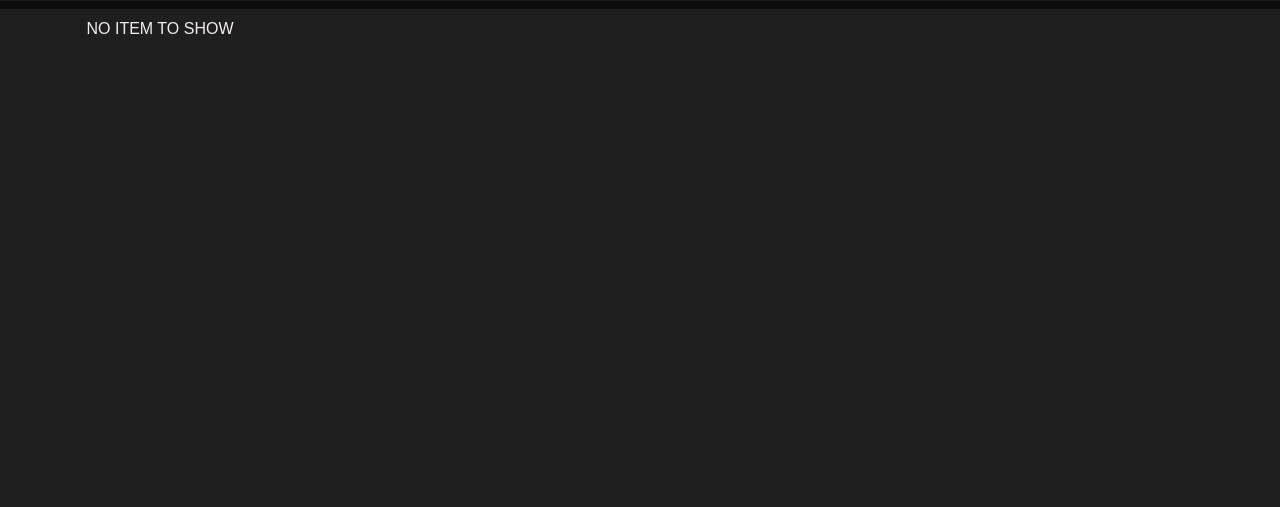
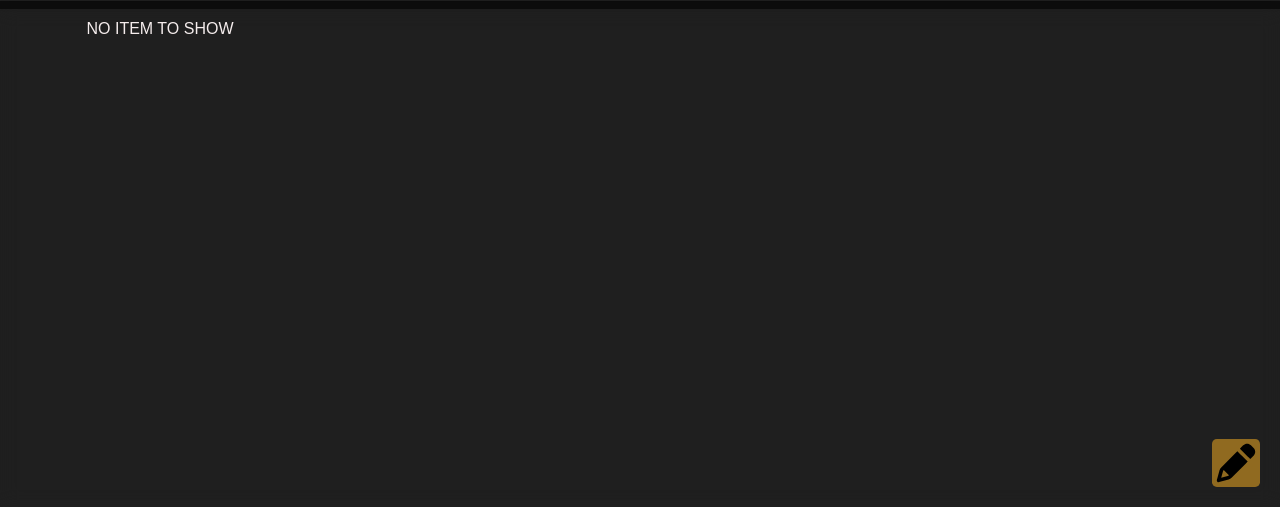
Before and after one commit to ZhiarN/menumoon, a website with bundled scripts: page index.html in a window 1280 px wide. Shown: the part 293-800 px from the top of the page. Built offline with nearby package versions, Linux system fonts and the light colour scheme; files whose address does not match are found by name.

Commit message:
Add floating edit mode toggle button

```diff
--- a/index.html
+++ b/index.html
@@ -29,6 +29,11 @@
           <h2 class="hidden-visually">Menu Items</h2>
         </section>
       </main>
+      <button class="edit-button--float edit-controls" data-action="toggle-edit">
+          <svg class="edit-button__icon" viewBox="0 0 640 640">
+            <path fill="currentColor" d="M100.4 417.2C104.5 402.6 112.2 389.3 123 378.5L304.2 197.3L338.1 163.4C354.7 180 389.4 214.7 442.1 267.4L476 301.3L442.1 335.2L260.9 516.4C250.2 527.1 236.8 534.9 222.2 539L94.4 574.6C86.1 576.9 77.1 574.6 71 568.4C64.9 562.2 62.6 553.3 64.9 545L100.4 417.2zM156 413.5C151.6 418.2 148.4 423.9 146.7 430.1L122.6 517L209.5 492.9C215.9 491.1 221.7 487.8 226.5 483.2L155.9 413.5zM510 267.4C493.4 250.8 458.7 216.1 406 163.4L372 129.5C398.5 103 413.4 88.1 416.9 84.6C430.4 71 448.8 63.4 468 63.4C487.2 63.4 505.6 71 519.1 84.6L554.8 120.3C568.4 133.9 576 152.3 576 171.4C576 190.5 568.4 209 554.8 222.5C551.3 226 536.4 240.9 509.9 267.4z"/></svg>
+          </svg>
+        </button>
     </div>
     <script type="module" src="/src/js/main.js" defer></script>
   </body>
--- a/src/js/events/addListeners.js
+++ b/src/js/events/addListeners.js
@@ -25,4 +25,8 @@ export function addListeners() {
     }
     renderUI();
   });
+  dom.editButton.addEventListener("click", () => {
+    document.body.dataset.mode =
+      document.body.dataset.mode === "edit" ? "view" : "edit";
+  });
 }
--- a/style.css
+++ b/style.css
@@ -34,6 +34,7 @@ body {
   flex-direction: column;
   gap: var(--space-sm);
   min-height: 100svh;
+  z-index: 0;
 }
 .app-header {
   display: flex;
@@ -52,11 +53,33 @@ body {
   transform: scale(1.03);
 }
 
+.edit-button--float {
+  background-color: var(--color-accent);
+  z-index: 1;
+  display: flex;
+  align-items: center;
+  justify-content: center;
+  position: fixed;
+  bottom: 20px;
+  right: 20px;
+  border: none;
+  border-radius: 10%;
+  width: 3rem;
+  height: 3rem;
+  cursor: pointer;
+  .edit-button__icon {
+    width: 100%;
+    height: 100%;
+    border-radius: inherit;
+  }
+}
+
 .app-main {
   display: grid;
   grid-template-columns: 1fr;
   grid-template-rows: auto 1fr;
   flex: 1;
+  position: relative;
   gap: var(--space-sm);
   min-height: 0;
 }
```
Also changed, not shown: src/js/icons/pencil.svg (added).
